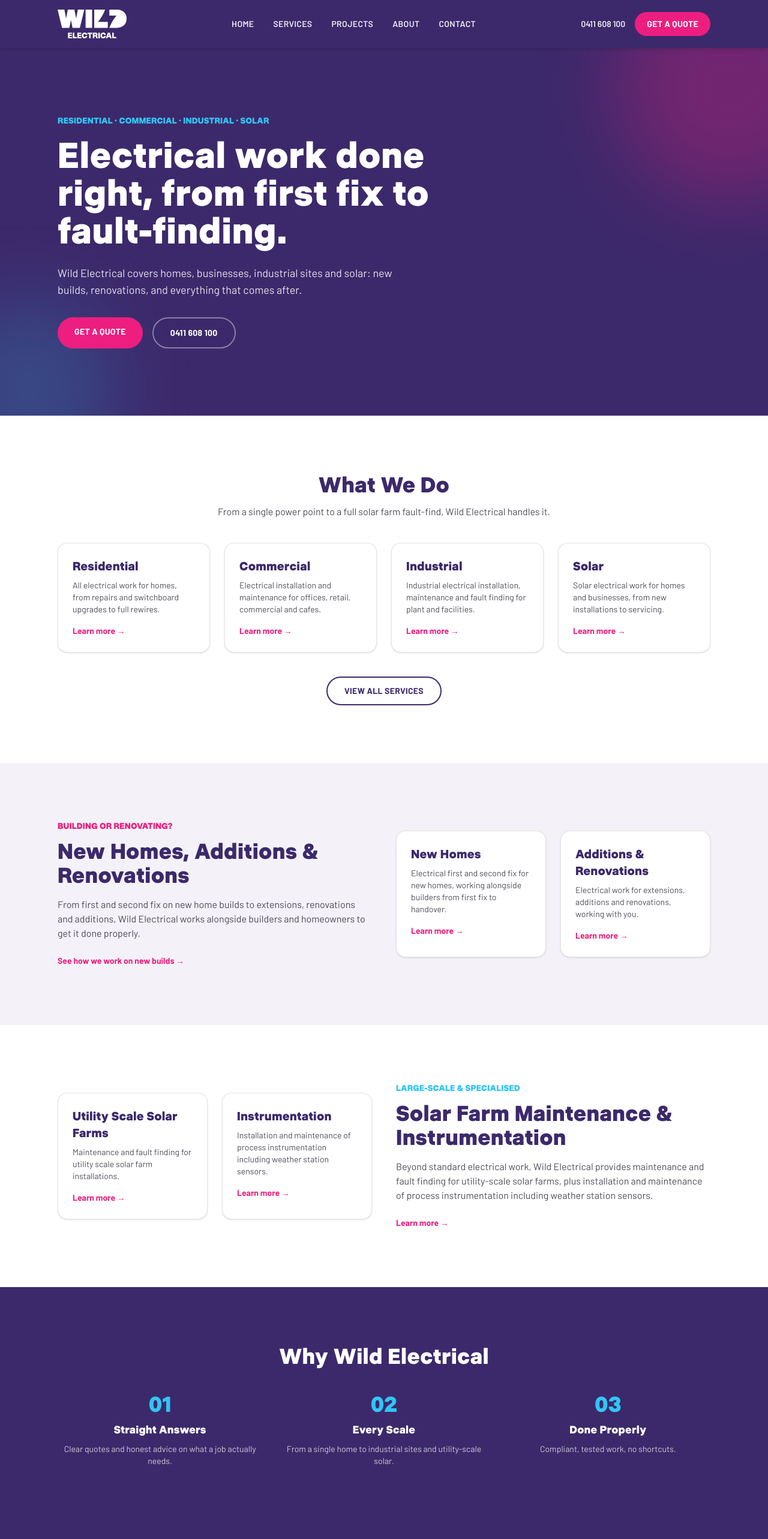
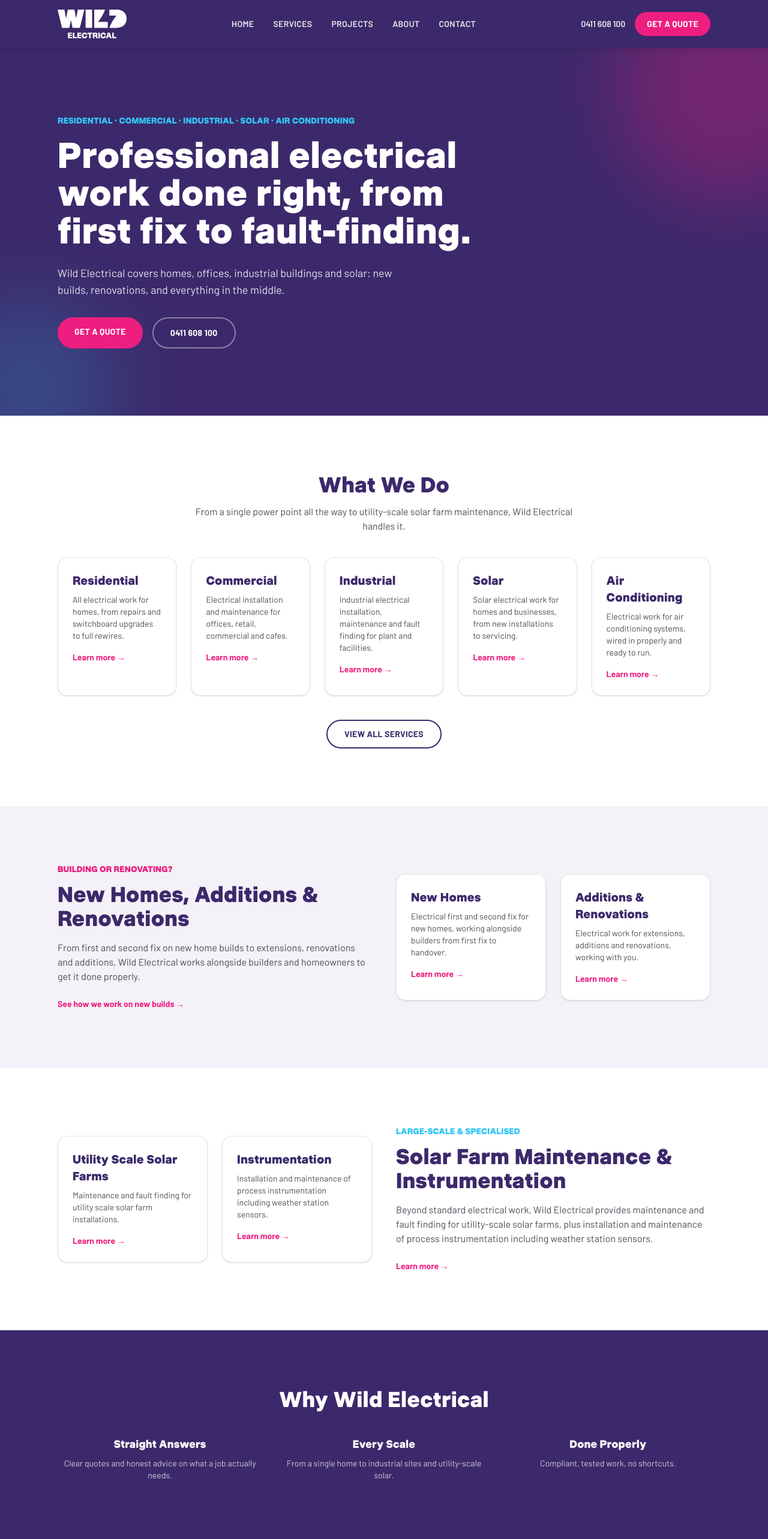
Before and after one commit to RhysWildElectrical/wild.electrical, a Next.js app: page / in a window 1280 px wide. Shown: the top 2566 px of the page at 60% size. Built offline with nearby package versions, Linux system fonts and the light colour scheme.

Commit message:
Update page.tsx
update2

```diff
--- a/src/app/page.tsx
+++ b/src/app/page.tsx
@@ -1,10 +1,10 @@
-  import Link from "next/link";
+import Link from "next/link";
 import Container from "@/components/Container";
 import ServiceCard from "@/components/ServiceCard";
 import { services, site } from "@/lib/site";
 
 const categories = services.filter((s) =>
-  ["residential", "commercial", "industrial", "solar"].includes(s.slug)
+  ["residential", "commercial", "industrial", "solar", "air-conditioning"].includes(s.slug)
 );
 
 export default function Home() {
@@ -22,14 +22,14 @@
         />
         <Container className="relative py-20 sm:py-28">
           <p className="font-display text-sm uppercase tracking-[0.2em] text-wild-sky">
-            Residential · Commercial · Industrial · Solar
+            Residential · Commercial · Industrial · Solar · Air Conditioning
           </p>
           <h1 className="mt-4 max-w-3xl font-display text-4xl leading-[1.05] sm:text-6xl">
-            Electrical work done right, from first fix to fault-finding.
+            Professional electrical work done right, from first fix to fault-finding.
           </h1>
           <p className="mt-6 max-w-xl text-lg text-white/85">
-            Wild Electrical covers homes, businesses, industrial sites and
-            solar: new builds, renovations, and everything that comes after.
+            Wild Electrical covers homes, offices, industrial buildings and
+            solar: new builds, renovations, and everything in the middle.
           </p>
           <div className="mt-8 flex flex-wrap gap-4">
             <Link
@@ -56,11 +56,11 @@
               What We Do
             </h2>
             <p className="mt-3 text-wild-ink/75">
-              From a single power point to a full solar farm fault-find, Wild
-              Electrical handles it.
+              From a single power point all the way to utility-scale solar
+              farm maintenance, Wild Electrical handles it.
             </p>
           </div>
-          <div className="mt-10 grid gap-6 sm:grid-cols-2 lg:grid-cols-4">
+          <div className="mt-10 grid gap-6 sm:grid-cols-2 lg:grid-cols-5">
             {categories.map((s) => (
               <ServiceCard key={s.slug} service={s} href={`/services#${s.slug}`} />
             ))}
@@ -157,23 +157,20 @@
           </div>
           <div className="mt-10 grid gap-8 sm:grid-cols-3">
             <div className="text-center">
-              <p className="font-display text-4xl text-wild-sky">01</p>
-              <h3 className="mt-2 font-display text-lg">Straight Answers</h3>
+              <h3 className="font-display text-lg">Straight Answers</h3>
               <p className="mt-2 text-sm text-white/75">
                 Clear quotes and honest advice on what a job actually needs.
               </p>
             </div>
             <div className="text-center">
-              <p className="font-display text-4xl text-wild-sky">02</p>
-              <h3 className="mt-2 font-display text-lg">Every Scale</h3>
+              <h3 className="font-display text-lg">Every Scale</h3>
               <p className="mt-2 text-sm text-white/75">
                 From a single home to industrial sites and utility-scale
                 solar.
               </p>
             </div>
             <div className="text-center">
-              <p className="font-display text-4xl text-wild-sky">03</p>
-              <h3 className="mt-2 font-display text-lg">Done Properly</h3>
+              <h3 className="font-display text-lg">Done Properly</h3>
               <p className="mt-2 text-sm text-white/75">
                 Compliant, tested work, no shortcuts.
               </p>
```
